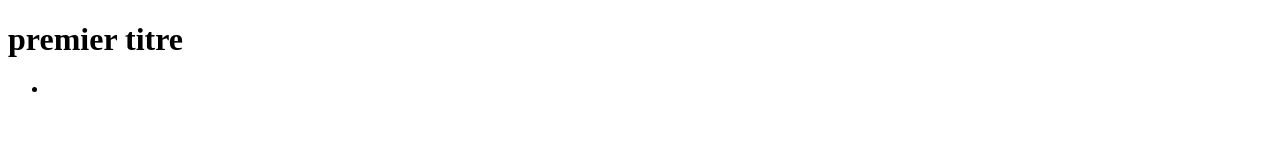
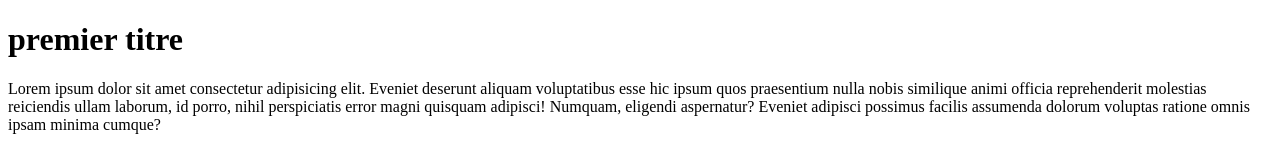
Before and after one commit to seylitanez/test_git_github, a plain HTML site: page index.html in a window 1280 px wide. Drawn offline with Linux system fonts and the light colour scheme.

Commit message:
j'ai ajouter un paragraphe

```diff
--- a/index.html
+++ b/index.html
@@ -1,15 +1,18 @@
 <!DOCTYPE html>
 <html lang="en">
+
 <head>
     <meta charset="UTF-8">
     <meta name="viewport" content="width=device-width, initial-scale=1.0">
     <title>Document</title>
 </head>
+
 <body>
     <h1 class="titre">premier titre</h1>
-    <ul><li>
+    <p>Lorem ipsum dolor sit amet consectetur adipisicing elit. Eveniet deserunt aliquam voluptatibus esse hic ipsum
+        quos praesentium nulla nobis similique animi officia reprehenderit molestias reiciendis ullam laborum, id porro,
+        nihil perspiciatis error magni quisquam adipisci! Numquam, eligendi aspernatur? Eveniet adipisci possimus
+        facilis assumenda dolorum voluptas ratione omnis ipsam minima cumque?</p>
+</body>
 
-          <h1>  </h1>
-    </li></ul>
-</body>
 </html>
```
